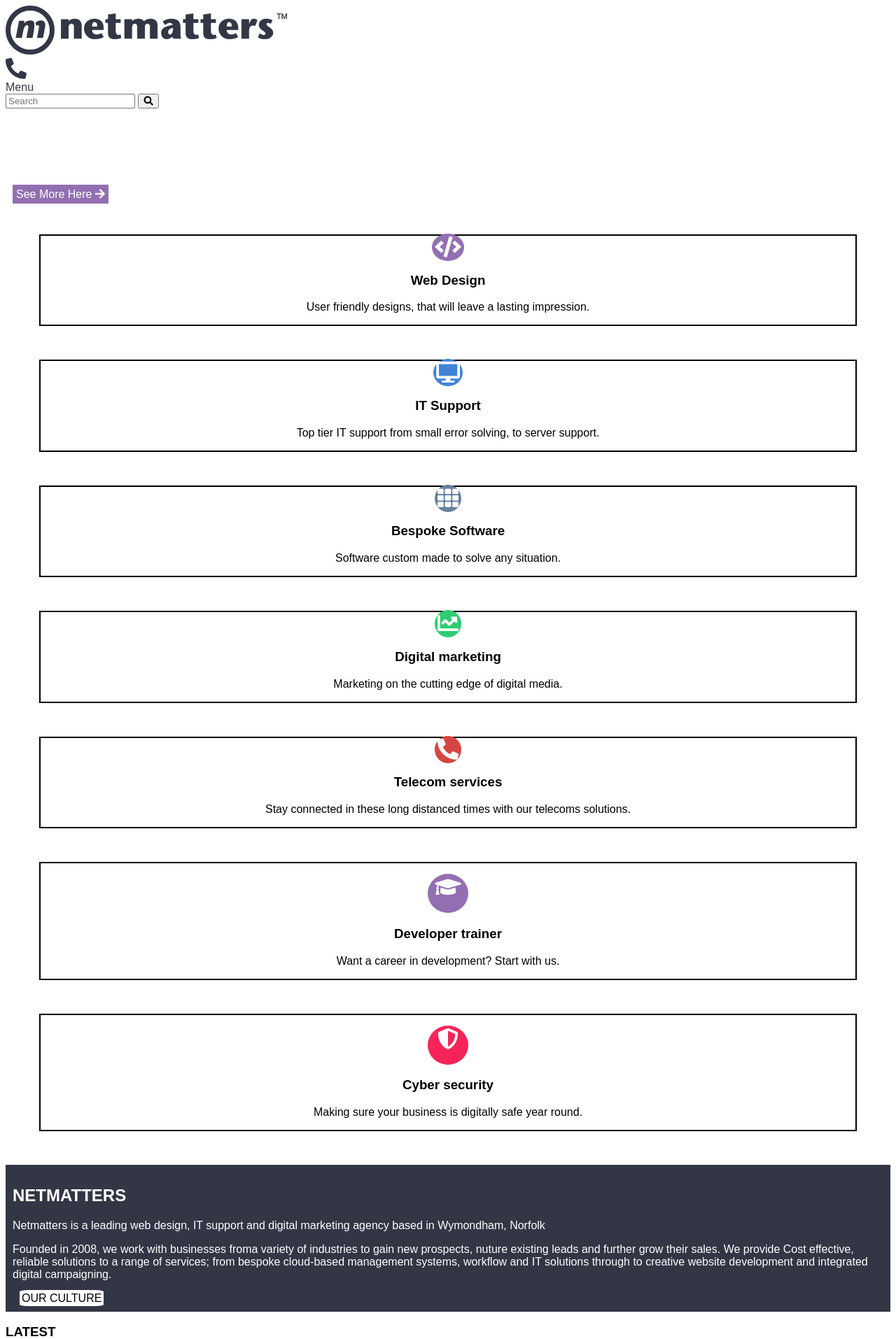
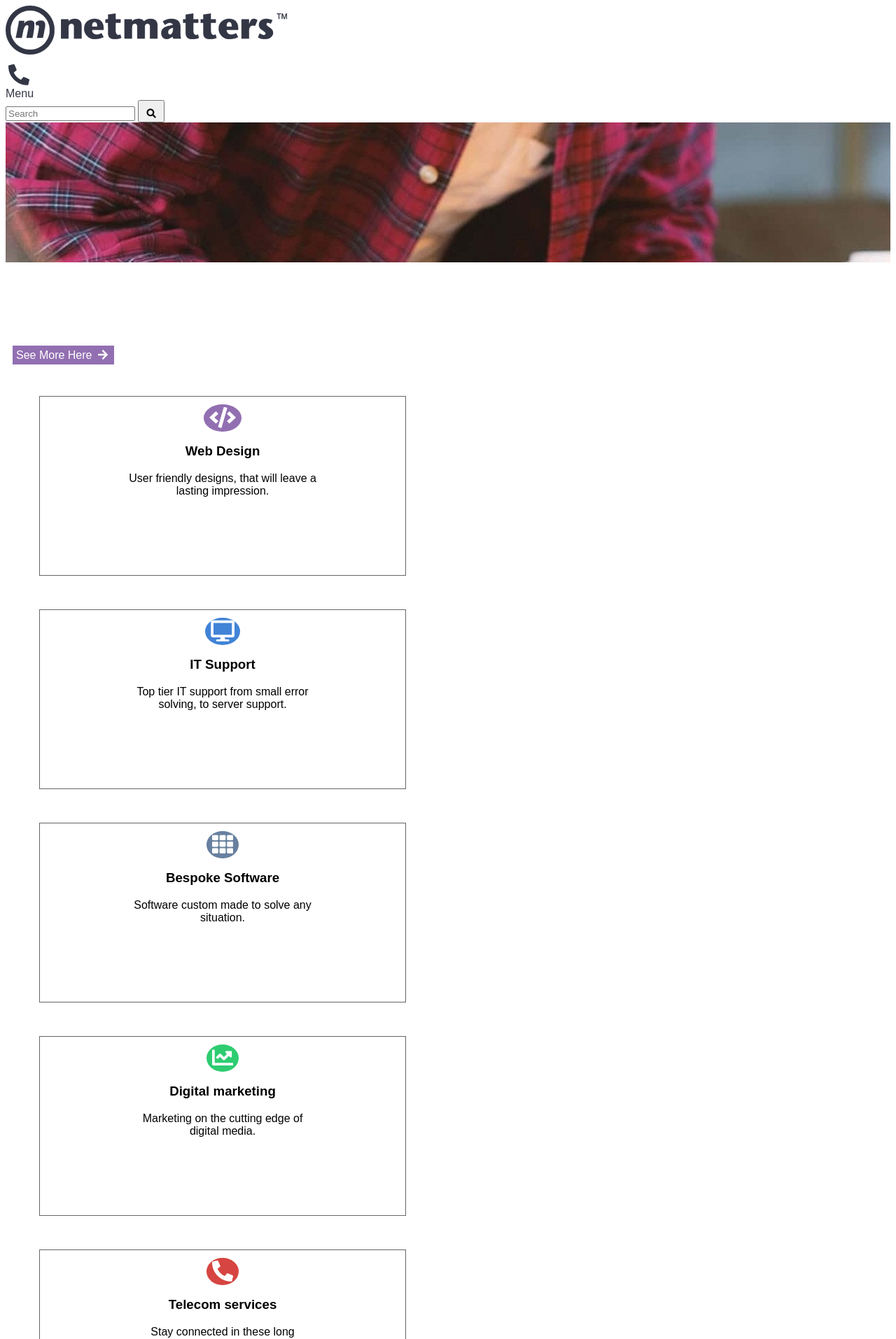
Before and after one commit to Pjard94/Netmatters, a PHP site: page / in a window 1280 px wide. Shown: the top 1914 px of the page at 70% size. Run offline with PHP 8.4, Linux system fonts and the light colour scheme.

Commit message:
semi-finished the cards

```diff
--- a/HTML_review/sass/_card.scss
+++ b/HTML_review/sass/_card.scss
@@ -1,13 +1,40 @@
+.cards-section {
+    display: flex;
+    margin: auto;
+    position: relative;
+    flex-wrap: wrap;
+}
+
 .card {
     display: flexbox;
-    border: 2px solid black;
+    border: 1px solid #666666;
     margin:3rem;
     text-align: center;
+    padding-top: 5px;
+    min-width: 100px;
+    min-height: 250px;
+    padding-right: 20%;
+    padding-left: 20%;
+    position: relative;
 }
 
 .card a:visited,
 .card a:link {
  color: black;
+}
+
+.card a.click-card {
+    z-index: 1;
+    display: block;
+}
+
+.card a::after {
+    position: absolute;
+    top: 0;
+    left: 0;
+    right: 0;
+    bottom: 0;
+    content: ' ';
 }
 
 // Hover commands
@@ -118,7 +145,7 @@
 .icon {
     display: flexbox;
     // margin: auto;
-    margin-top: 15px;
+    margin-top: auto;
     margin-bottom: auto;
     margin-left: auto;
     margin-right: auto;
--- a/HTML_review/sass/_icons.scss
+++ b/HTML_review/sass/_icons.scss
@@ -4,4 +4,8 @@
 i {
     align-self: center;
     fill: #ffffff;
+    padding-top: 10px;
+    padding-left: 4px;
+    padding-right: 4px;
+    padding-bottom: 3px;
 }
--- a/HTML_review/sass/_slider.scss
+++ b/HTML_review/sass/_slider.scss
@@ -1,9 +1,14 @@
 .slider-area {
     display: flex;
+    background-image: url(../Assets/asset-3.jpeg);
+    padding: 100px;
+    background-repeat: no-repeat;
+    text-align: center;
 }
 
 .slider-overlay {
     color:$white;
+    text-align: center;
 }
 
 .design-button:link, .design-button:visited {
--- a/HTML_review/sass/_variables.scss
+++ b/HTML_review/sass/_variables.scss
@@ -21,6 +21,8 @@ $fill-des-dev-dar: #7E57A0;
 $color: #22242E;
 $color-hover: #121419;
 
+$card-border: #666666;
+
 body {
     font-family: Poppins,sans-serif;
 }
--- a/HTML_review/sass/style.css
+++ b/HTML_review/sass/style.css
@@ -30,26 +99,33 @@ body {
   text-decoration: underline;
 }
 
-header {
-  display: -ms-grid;
-  display: grid;
-  -ms-grid-rows: auto, auto;
-      grid-template-rows: auto, auto;
+.header {
+  display: -webkit-box;
+  display: -ms-flexbox;
+  display: flex;
+  width: 1000px;
 }
 
-.main-body {
-  display: flexbox;
-  max-width: 80%;
-  max-height: 100%;
+.header > * {
+  -webkit-box-flex: 1;
+      -ms-flex: 1 1 10em;
+          flex: 1 1 10em;
+  position: inline;
+}
+
+.slider-area {
+  display: -webkit-box;
+  display: -ms-flexbox;
+  display: flex;
+  background-image: url(../Assets/asset-3.jpeg);
+  padding: 100px;
+  background-repeat: no-repeat;
+  text-align: center;
 }
 
 .slider-overlay {
   color: #ffffff;
-}
-
-.sliderph {
-  -ms-flex-line-pack: center;
-      align-content: center;
+  text-align: center;
 }
 
 .design-button:link, .design-button:visited {
@@ -65,16 +141,46 @@ header {
   background-color: #7E57A0;
 }
 
+.cards-section {
+  display: -webkit-box;
+  display: -ms-flexbox;
+  display: flex;
+  margin: auto;
+  position: relative;
+  -ms-flex-wrap: wrap;
+      flex-wrap: wrap;
+}
+
 .card {
   display: flexbox;
-  border: 2px solid black;
+  border: 1px solid #666666;
   margin: 3rem;
   text-align: center;
+  padding-top: 5px;
+  min-width: 100px;
+  min-height: 250px;
+  padding-right: 20%;
+  padding-left: 20%;
+  position: relative;
 }
 
 .card a:visited,
 .card a:link {
   color: black;
+}
+
+.card a.click-card {
+  z-index: 1;
+  display: block;
+}
+
+.card a::after {
+  position: absolute;
+  top: 0;
+  left: 0;
+  right: 0;
+  bottom: 0;
+  content: ' ';
 }
 
 .card a:hover {
@@ -174,7 +280,7 @@ header {
 
 .icon {
   display: flexbox;
-  margin-top: 15px;
+  margin-top: auto;
   margin-bottom: auto;
   margin-left: auto;
   margin-right: auto;
@@ -194,6 +300,10 @@ i {
       -ms-grid-row-align: center;
       align-self: center;
   fill: #ffffff;
+  padding-top: 10px;
+  padding-left: 4px;
+  padding-right: 4px;
+  padding-bottom: 3px;
 }
 
 .news-article {
--- a/HTML_review/sass/style.scss
+++ b/HTML_review/sass/style.scss
@@ -1,11 +1,10 @@
 //Partial imports
 @import 'variables',
         'mixins',
-        'grid',
         'media-queries',
+        'base',
         'header',
         'slider',
         'card',
         'icons',
-        'news',
-        'base';
+        'news';
```
Also changed, not shown: other parts of HTML_review/sass/style.css (+69 -69 lines), HTML_review/card_skeleton.html (added, +86 -0 lines), HTML_review/slider_skeleton.html (+5 -5 lines), 1 other file.
